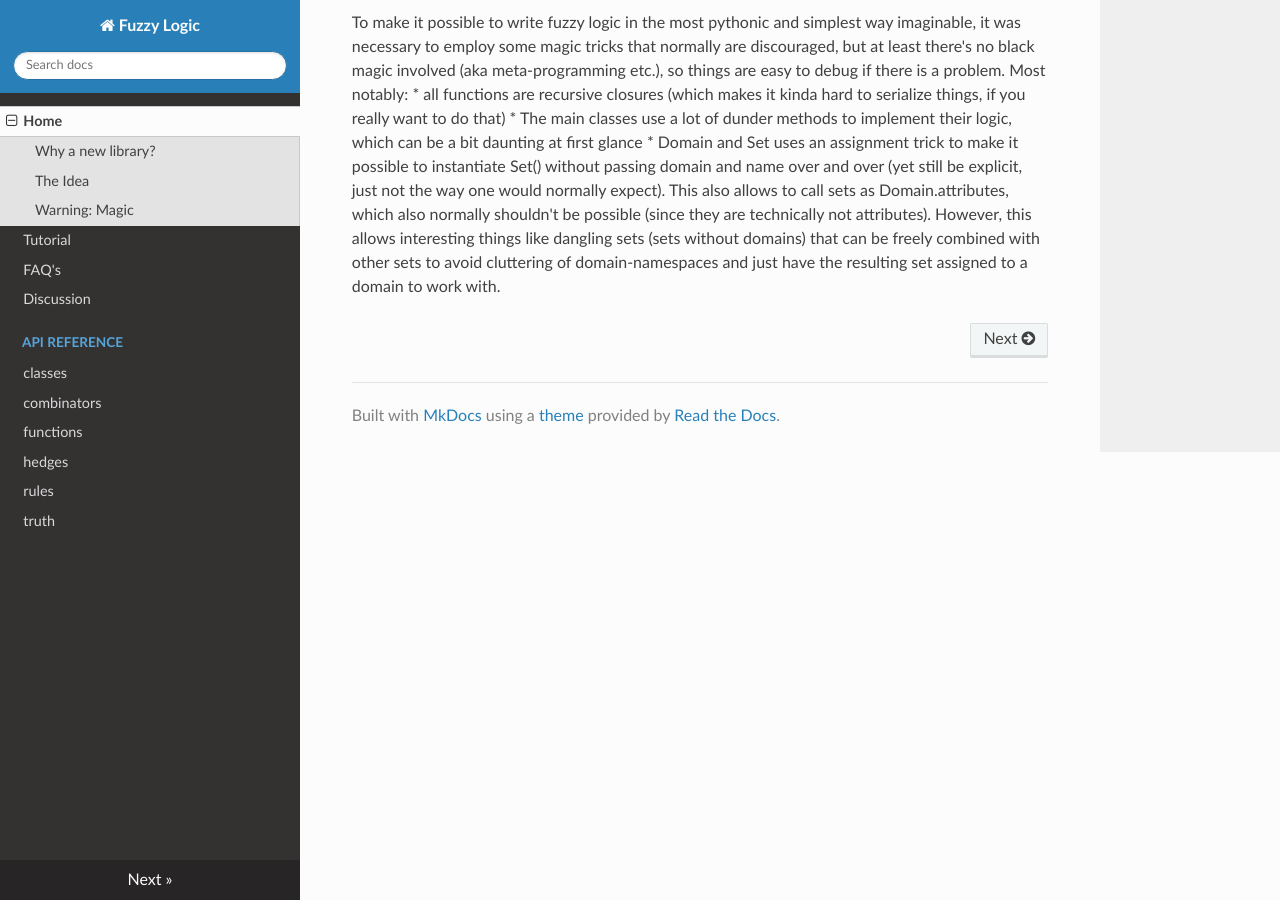
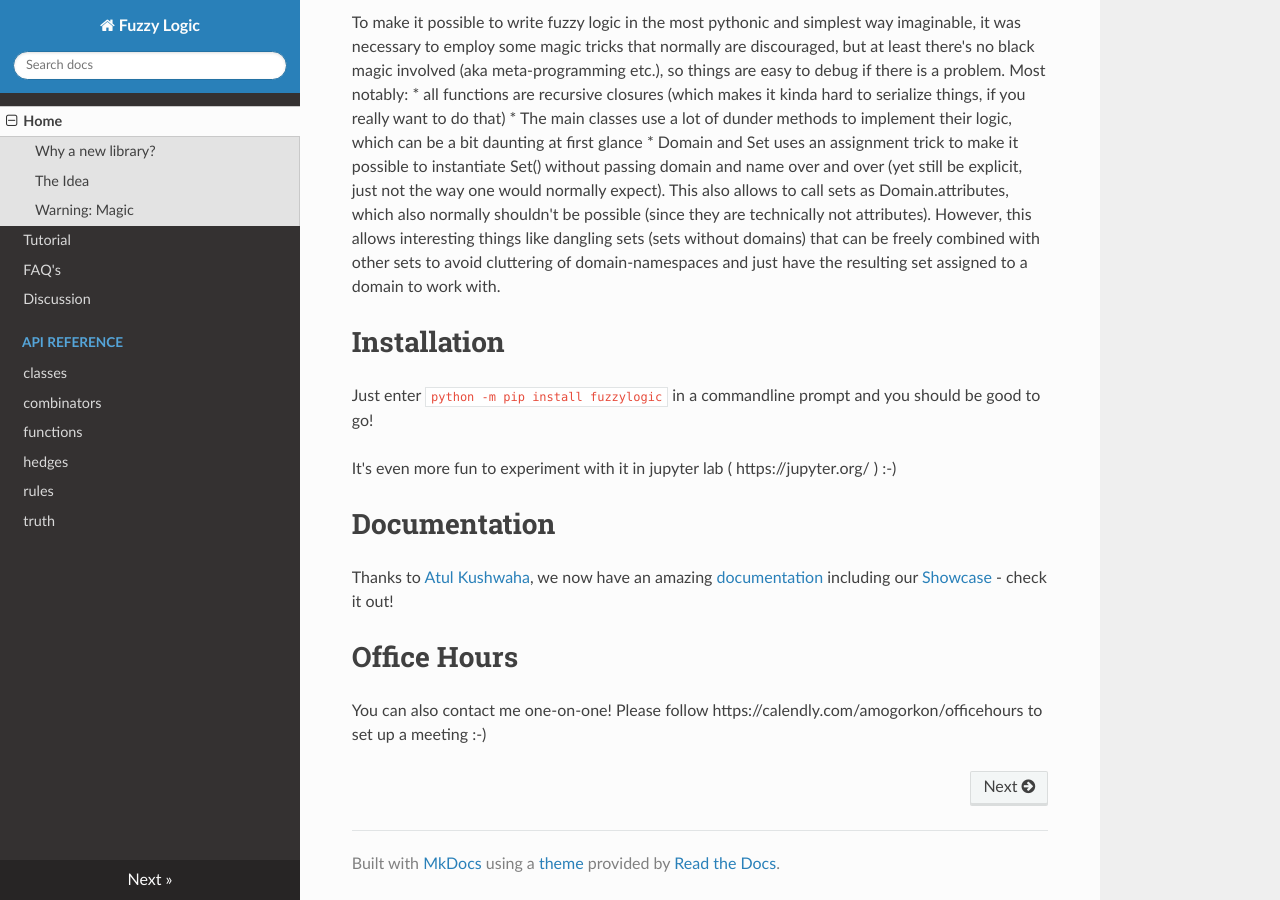
Before and after one commit to Python-Fuzzylogic/fuzzylogic, an MkDocs documentation site: the page built from docs/docs/index.md, in a window 1280 px wide and 900 px high, scrolled down 1405 px. Built offline with MkDocs 1.6.1, drawn with Linux system fonts in a browser that asks for light colours; nearby versions of some CDN libraries.

Commit message:
Update index.md

```diff
--- a/docs/docs/index.md
+++ b/docs/docs/index.md
@@ -24,3 +24,16 @@ To make it possible to write fuzzy logic in the most pythonic and simplest way i
 * all functions are recursive closures (which makes it kinda hard to serialize things, if you really want to do that)
 * The main classes use a lot of dunder methods to implement their logic, which can be a bit daunting at first glance
 * Domain and Set uses an assignment trick to make it possible to instantiate Set() without passing domain and name over and over (yet still be explicit, just not the way one would normally expect). This also allows to call sets as Domain.attributes, which also normally shouldn't be possible (since they are technically not attributes). However, this allows interesting things like dangling sets (sets without domains) that can be freely combined with other sets to avoid cluttering of domain-namespaces and just have the resulting set assigned to a domain to work with.
+
+# Installation
+Just enter
+`python -m pip install fuzzylogic`
+in a commandline prompt and you should be good to go!
+
+It's even more fun to experiment with it in jupyter lab ( https://jupyter.org/ ) :-)
+
+# Documentation
+Thanks to [Atul Kushwaha](https://github.com/coderatul), we now have an amazing [documentation](https://fuzzylogic.readthedocs.io/en/latest/) including our [Showcase](https://github.com/amogorkon/fuzzylogic/blob/master/docs/Showcase.ipynb) - check it out!
+
+# Office Hours
+You can also contact me one-on-one! Please follow https://calendly.com/amogorkon/officehours to set up a meeting :-)
```
